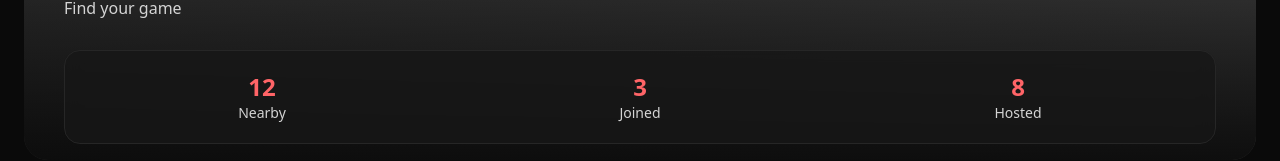
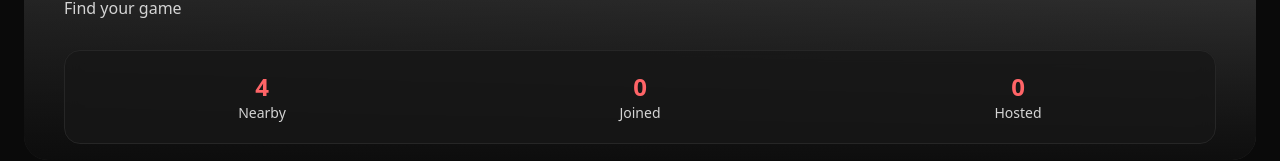
Before and after one commit to MoneyMindsUW/hopon-frontend, a Next.js app: page /home in a window 1280 px wide. Shown: the part 173-334 px from the top of the page. Built offline with nearby package versions, Linux system fonts and the light colour scheme; no server answers.

Commit message:
working w/o profile

```diff
--- a/src/app/home/page.tsx
+++ b/src/app/home/page.tsx
@@ -17,6 +17,7 @@ export default function HomePage() {
   const [isFilterOpen, setIsFilterOpen] = React.useState(false);
   const [selectedSport, setSelectedSport] = React.useState<string>("All");
   const filterRef = React.useRef<HTMLDivElement | null>(null);
+  const [hostedEvents, setHostedEvents] = React.useState<HopOnEvent[]>([]);
 
   const loadData = React.useCallback(async () => {
     try {
@@ -26,11 +27,13 @@ export default function HomePage() {
       ]);
       setEvents(nearby);
       setJoinedEventIds((mine.joined || []).map((event) => event.id));
+      setHostedEvents(mine.hosted || []);
       setErrorMessage(null);
     } catch (error) {
       console.error("Failed to load events", error);
       setEvents([]);
       setJoinedEventIds([]);
+      setHostedEvents([]);
       setErrorMessage("Couldn't load events. Check your connection and try again.");
     }
   }, []);
@@ -118,6 +121,9 @@ export default function HomePage() {
   const noEventsToShow =
     (events.length > 0 && filteredEvents.length === 0) ||
     (events.length === 0 && filteredFallbackEvents.length === 0);
+  const nearbyCount = events.length > 0 ? events.length : FALLBACK_EVENTS.length;
+  const joinedCount = joinedEventIds.length;
+  const hostedCount = hostedEvents.length;
 
   return (
     <WebLayout>
@@ -131,9 +137,9 @@ export default function HomePage() {
         </div>
         <div className="absolute inset-x-0 bottom-4">
           <div className="mx-6 sm:mx-10 grid grid-cols-3 items-start gap-6 rounded-2xl border border-neutral-800 bg-neutral-900/80 p-5 backdrop-blur">
-            <Stat label="Nearby" value="12" />
-            <Stat label="Joined" value="3" />
-            <Stat label="Hosted" value="8" />
+            <Stat label="Nearby" value={nearbyCount.toString()} />
+            <Stat label="Joined" value={joinedCount.toString()} />
+            <Stat label="Hosted" value={hostedCount.toString()} />
           </div>
         </div>
       </div>
```
